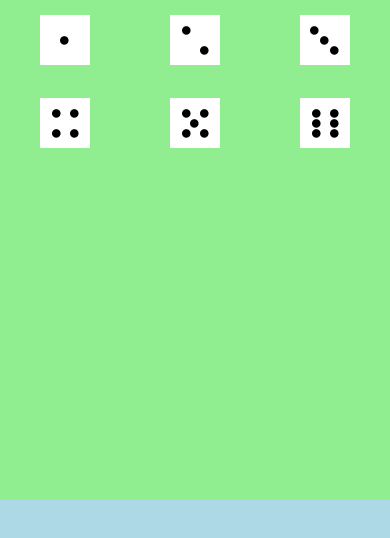
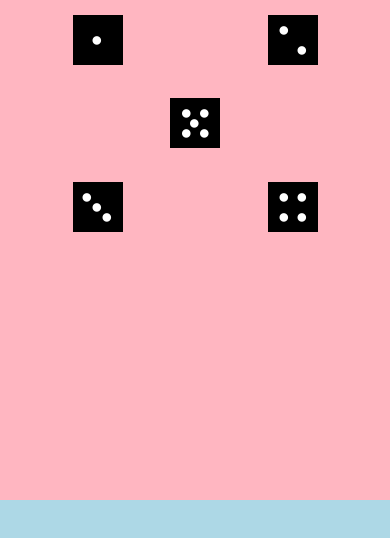
Before and after one commit to geekwise-kao-thao/dice, a plain HTML site: page index.html in a window 390 px wide. Drawn offline with Linux system fonts and the light colour scheme.

Commit message:
push mediaq max width 480px

```diff
--- a/css/style.css
+++ b/css/style.css
@@ -57,7 +57,11 @@ span{
     transform:translatex(.5rem);
 }
 
-/*dice four*/
+#dice_five_hidden{
+    display:none;
+}
+
+/*dice three*/
 #dice_three span i:nth-child(1){
     top: 1rem;
     position: absolute;
@@ -183,9 +187,82 @@ span{
     }
 
 
+}
+
+
+@media only screen and (max-width:480px){
+
+    div{
+        background-color:lightpink
+    }
+    span{
+        background-color: black;
+    }
+    i{
+        color:white;
+    }
+
+    /*hide dice five and six*/
+
+
+    #dice_one{
+        width:calc(100%/2);
+        float:left;
+    }
+    #dice_two{
+        width:calc(100%/2);
+        float:left;
+    }
+    #dice_three{
+        width:calc(100%/2);
+        float:left;
+    }
+    #dice_four{
+        width:calc(100%/2);
+        float: left;
+    }
+    #dice_five{
+        display: none;
+    }
+    #dice_six{
+        display:none;
+    }
 
 
 
 
+    /*display dice five hidden*/
+
+    #dice_five_hidden{
+        display:inline-block;
+    }
+
+
+    #dice_five_hidden span i:nth-child(1){
+    top: 1rem;
+    position: absolute;
+    transform:translatex(-1.3rem);
+}
+    #dice_five_hidden span i:nth-child(2){
+    top: 3rem;
+    position: absolute;
+    transform:translatex(-1.3rem);
+}
+    #dice_five_hidden span i:nth-child(3){
+    top: 1rem;
+    position: absolute;
+    transform:translatex(.5rem);
+}
+    #dice_five_hidden span i:nth-child(4){
+    top: 3rem;
+    position: absolute;
+    transform:translatex(.5rem);
+}
+    #dice_five_hidden span i:nth-child(5){
+    top: 2rem;
+    position: absolute;
+    transform:translatex(-.5rem);
+}
+
 
 }
--- a/index.html
+++ b/index.html
@@ -16,6 +16,15 @@
   </section>
   <section id="dice_two">
       <span>
+      <i class="fa fa-circle"></i>
+      <i class="fa fa-circle"></i>
+      </span>
+  </section>
+  <section id="dice_five_hidden">
+      <span>
+      <i class="fa fa-circle"></i>
+      <i class="fa fa-circle"></i>
+      <i class="fa fa-circle"></i>
       <i class="fa fa-circle"></i>
       <i class="fa fa-circle"></i>
       </span>
```
